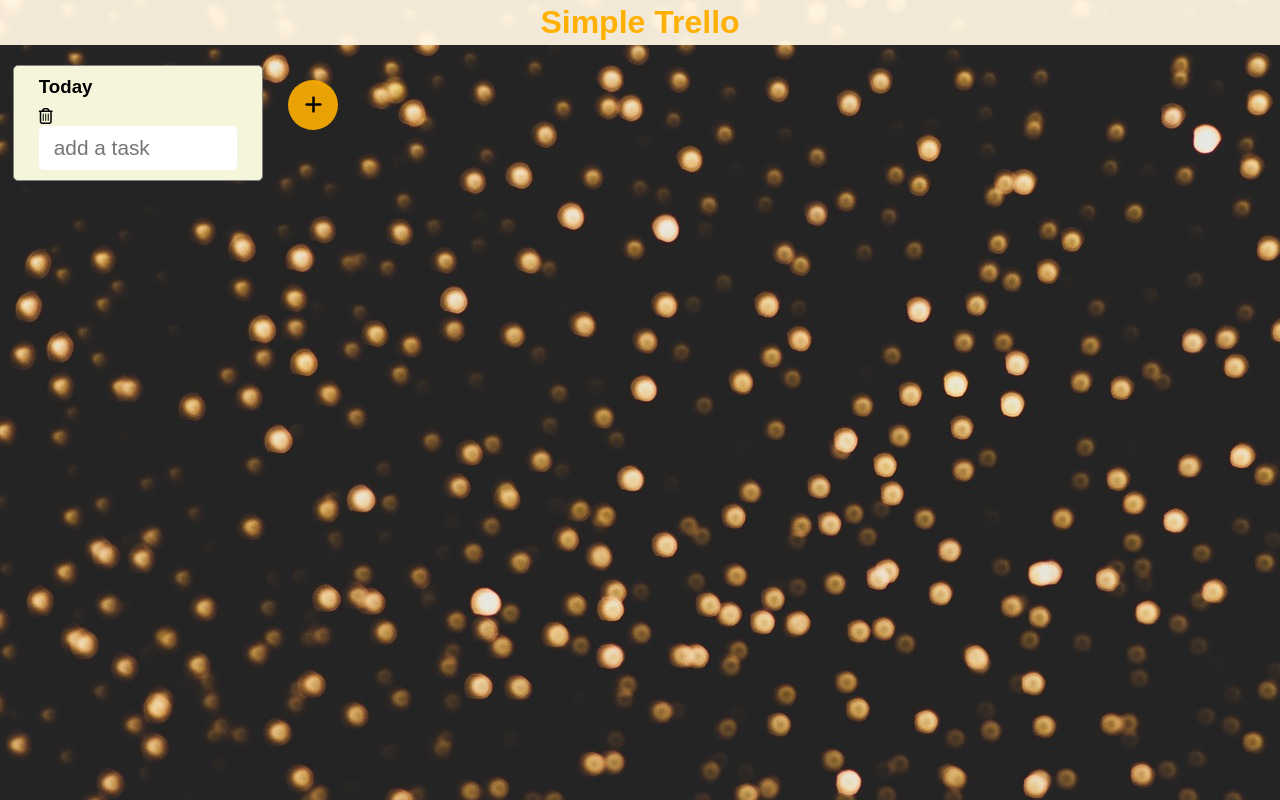
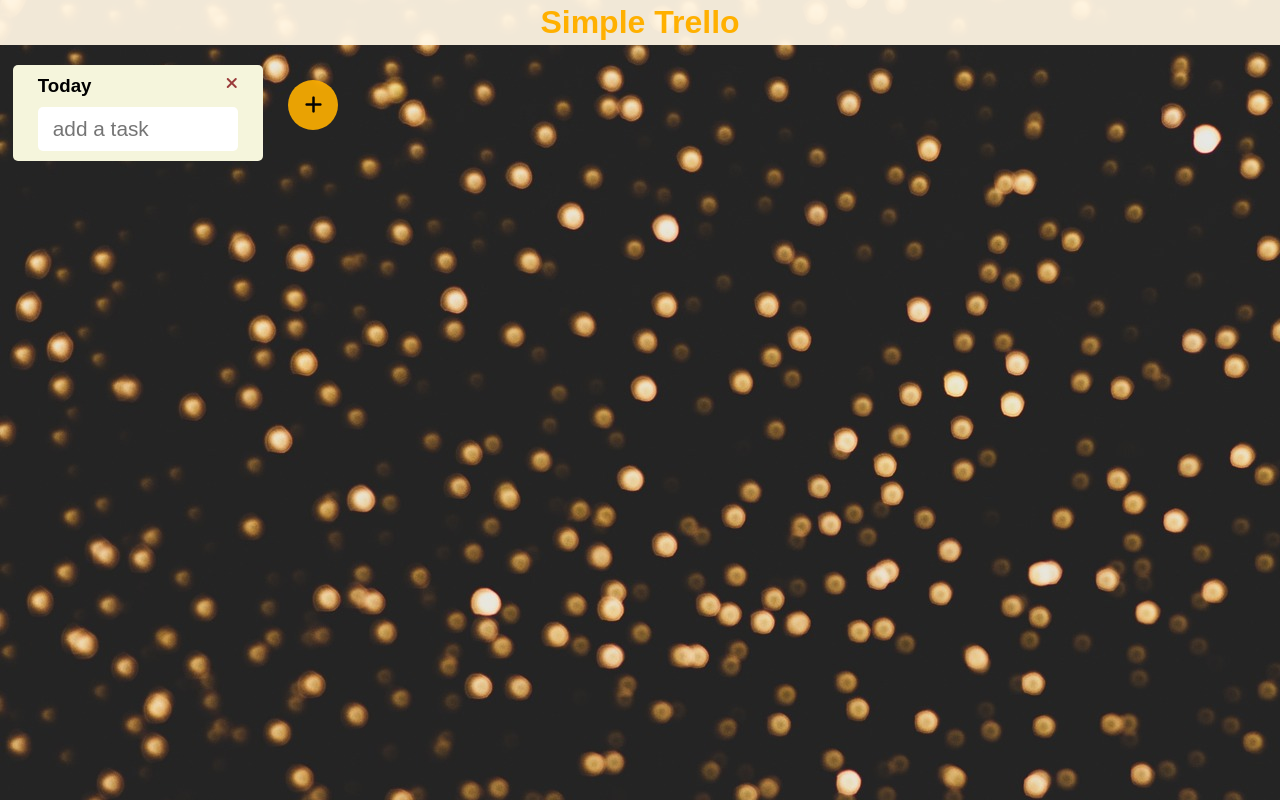
Before and after one commit to MoekaKitamura/react-trello, a React (Create React App) app: page / in a window 1280 px wide. Built offline with nearby package versions, Linux system fonts and the light colour scheme.

Commit message:
✨ add snd delete task card function

```diff
--- a/src/components/task/TaskCard.jsx
+++ b/src/components/task/TaskCard.jsx
@@ -4,14 +4,20 @@ import { TaskCardDeleteButton } from "./button/TaskCardDeleteButton";
 import { TaskAddInput } from "./input/TaskAddInput";
 import { Tasks } from "./Tasks";
 
-export const TaskCard = () => {
+export const TaskCard = ({ taskCard, taskCardsList, setTaskCardsList }) => {
   const [inputText, setInputText] = useState("");
   const [taskList, setTaskList] = useState([]);
 
   return (
     <div className="taskCard">
-      <TaskCardTitle />
-      <TaskCardDeleteButton />
+      <div className="taskCardTitleAndTaskCardDeleteButtonArea">
+        <TaskCardTitle />
+        <TaskCardDeleteButton
+          taskCard={taskCard}
+          taskCardsList={taskCardsList}
+          setTaskCardsList={setTaskCardsList}
+        />
+      </div>
       <TaskAddInput
         inputText={inputText}
         setInputText={setInputText}
--- a/src/components/task/TaskCards.jsx
+++ b/src/components/task/TaskCards.jsx
@@ -1,12 +1,26 @@
-import React from "react";
+import React, { useState } from "react";
 import { TaskCard } from "./TaskCard";
 import { AddTaskCardButton } from "./button/AddTaskCardButton";
 
 export const TaskCards = () => {
+  const [taskCardsList, setTaskCardsList] = useState([
+    { id: 0, draggableId: "task-card-0" },
+  ]);
+
   return (
     <div className="taskCardsArea">
-      <TaskCard />
-      <AddTaskCardButton />
+      {taskCardsList.map((taskCard) => (
+        <TaskCard
+          key={taskCard.id}
+          taskCard={taskCard}
+          taskCardsList={taskCardsList}
+          setTaskCardsList={setTaskCardsList}
+        />
+      ))}
+      <AddTaskCardButton
+        taskCardsList={taskCardsList}
+        setTaskCardsList={setTaskCardsList}
+      />
     </div>
   );
 };
--- a/src/components/task/button/AddTaskCardButton.jsx
+++ b/src/components/task/button/AddTaskCardButton.jsx
@@ -1,9 +1,18 @@
 import React from "react";
+import { v4 as uuid } from "uuid";
 
-export const AddTaskCardButton = () => {
+export const AddTaskCardButton = ({ taskCardsList, setTaskCardsList }) => {
+  const addTaskCard = () => {
+    const taskCardId = uuid();
+    setTaskCardsList([
+      ...taskCardsList,
+      { id: taskCardId, draggableId: `task-card-${taskCardId}` },
+    ]);
+  };
+
   return (
     <div className="addTaskCardButtonArea">
-      <button className="addTaskCardButton">
+      <button className="addTaskCardButton" onClick={addTaskCard}>
         <i className="fa-solid fa-plus"></i>
       </button>
     </div>
--- a/src/components/task/button/TaskCardDeleteButton.jsx
+++ b/src/components/task/button/TaskCardDeleteButton.jsx
@@ -1,9 +1,22 @@
 import React from "react";
 
-export const TaskCardDeleteButton = () => {
+export const TaskCardDeleteButton = ({
+  taskCard,
+  taskCardsList,
+  setTaskCardsList,
+}) => {
+  const deleteTaskCard = (id) => {
+    setTaskCardsList(taskCardsList.filter((e) => e.id !== id));
+  };
+
   return (
     <div>
-      <i className="fa-regular fa-trash-can"></i>
+      <button
+        className="taskCardDeleteButton"
+        onClick={() => deleteTaskCard(taskCard.id)}
+      >
+        <i className="fa-solid fa-xmark"></i>
+      </button>
     </div>
   );
 };
--- a/src/index.css
+++ b/src/index.css
@@ -20,7 +20,7 @@ header {
 
 h1 {
   font-style: 45px;
-  color: #FFB000;
+  color: #ffb000;
   font-weight: 600;
 }
 
@@ -36,8 +36,12 @@ h1 {
   padding: 10px 25px;
   margin: 10px 1%;
   border-radius: 5px;
-  background-color: #F5F5DC;
-  border: 1px solid gray;
+  background-color: #f5f5dc;
+}
+
+.taskCardTitleAndTaskCardDeleteButtonArea {
+  display: flex;
+  justify-content: space-between;
 }
 
 .taskCardTitleInputArea {
@@ -62,6 +66,14 @@ h1 {
   border-radius: 5px;
   border: none;
   outline: none;
+}
+
+.taskCardDeleteButton {
+  border: none;
+  background: none;
+  color: #9a3b3b;
+  font-size: 16px;
+  cursor: pointer;
 }
 
 .taskBox {
@@ -90,7 +102,7 @@ h1 {
   border-radius: 50%;
   border: none;
   font-size: 20px;
-  background-color: #FFB000;
+  background-color: #ffb000;
   cursor: pointer;
   opacity: 0.9;
   transition: 0.5s;
```
